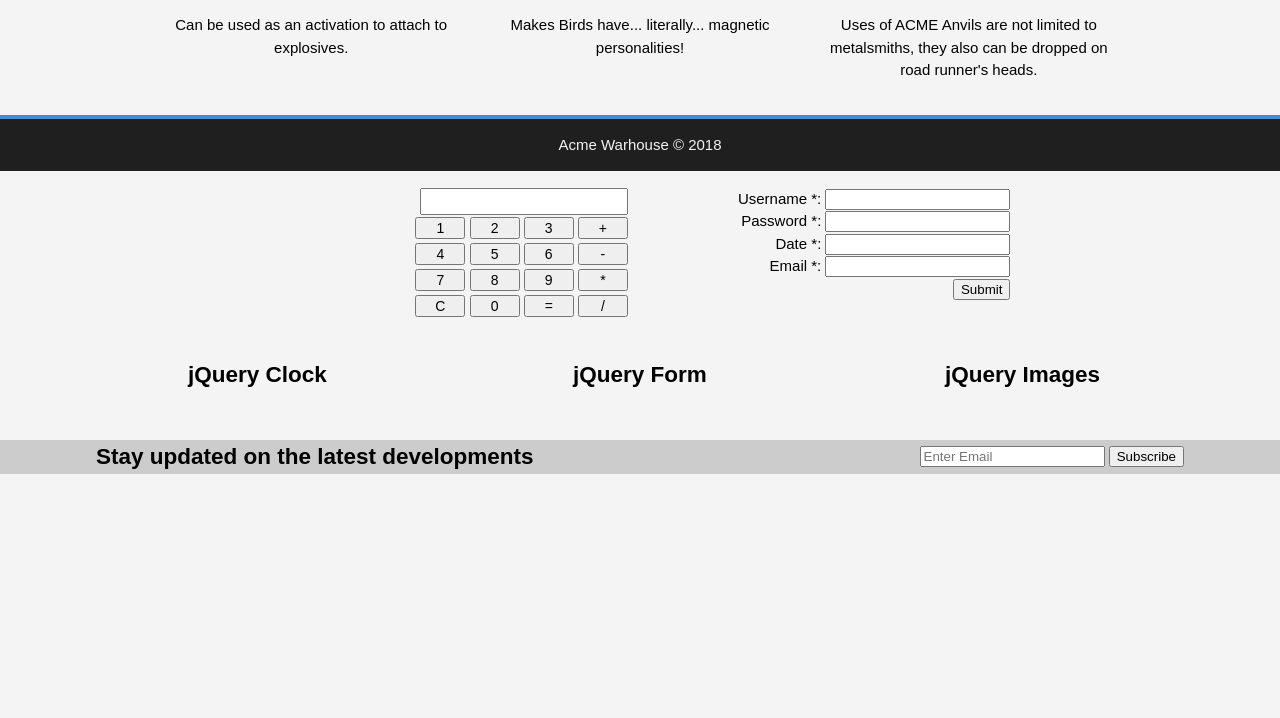
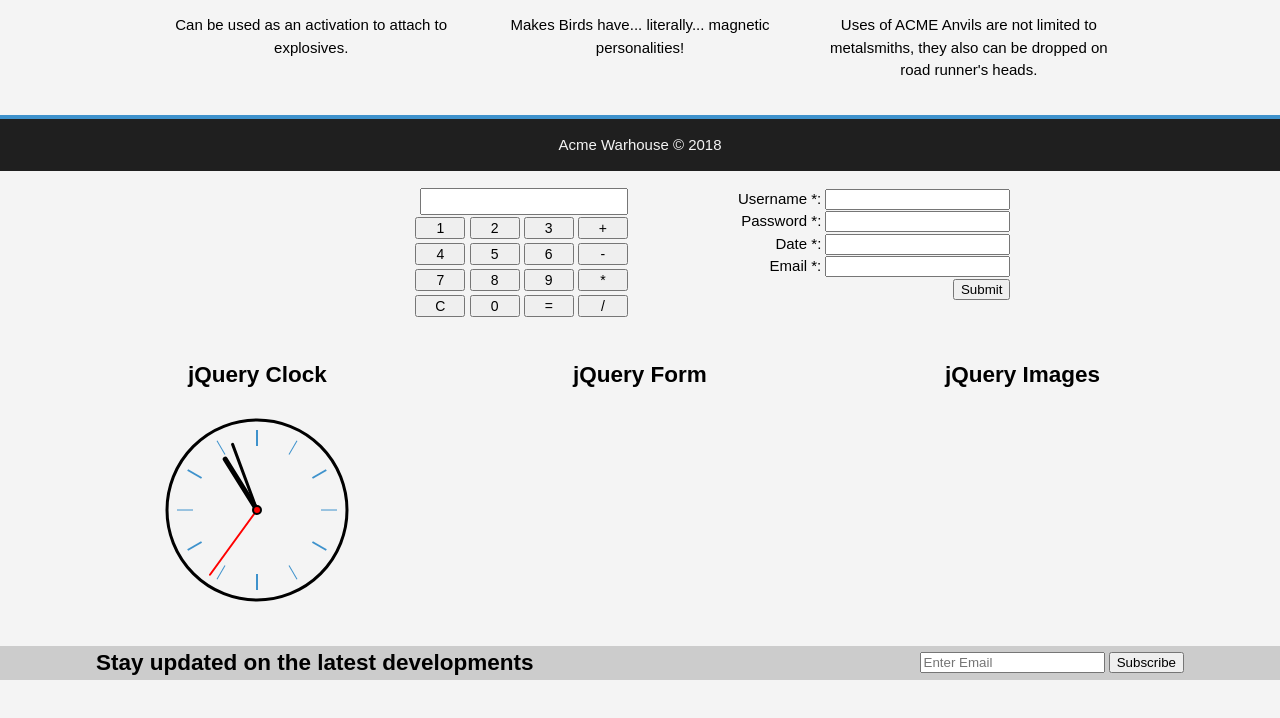
Before and after one commit to DV1X3R/tti-computer-science, a plain HTML site: page IV. Fourth Year/web-application-development-tools/tsi-web/index.html in a window 1280 px wide. Shown: the part 629-1347 px from the top of the page. Before the commit the page ends 1173 px from the top, so only its background shows below. Drawn offline with nearby package versions, Linux system fonts and the light colour scheme.

Commit message:
WEB: Clock init

```diff
--- /dev/null
+++ b/IV. Fourth Year/web-application-development-tools/tsi-web/clock.js
@@ -0,0 +1,61 @@
+$(document).ready(function () {
+    for (let i = 1; i < 13; i++) {
+        $(document.createElementNS('http://www.w3.org/2000/svg', 'line')).attr({
+            x1: '50%', y1: '18%',
+            x2: '50%', y2: '10%',
+            'transform-origin': '50% 50%',
+            'transform': `rotate(${(i / 12) * 360})`,
+            style: `stroke:#3E92CC; stroke-width:${i % 2 == 0 ? 2 : 1}`,
+        }).appendTo("#section-jquery svg");
+    }
+
+    $(document.createElementNS('http://www.w3.org/2000/svg', 'circle')).attr({
+        cx: '50%', cy: '50%', r: '45%',
+        stroke: 'black', 'stroke-width': 3, fill: 'none',
+    }).appendTo("#section-jquery svg");
+
+    $(document.createElementNS('http://www.w3.org/2000/svg', 'line')).attr({
+        id: 'clock-h',
+        x1: '50%', y1: '50%',
+        x2: '50%', y2: '20%',
+        'stroke-linecap': 'round',
+        'transform-origin': '50% 50%',
+        style: 'stroke:black; stroke-width:5',
+    }).appendTo("#section-jquery svg");
+
+    $(document.createElementNS('http://www.w3.org/2000/svg', 'line')).attr({
+        id: 'clock-m',
+        x1: '50%', y1: '50%',
+        x2: '50%', y2: '15%',
+        'stroke-linecap': 'round',
+        'transform-origin': '50% 50%',
+        style: 'stroke:black; stroke-width:3',
+    }).appendTo("#section-jquery svg");
+
+    $(document.createElementNS('http://www.w3.org/2000/svg', 'line')).attr({
+        id: 'clock-s',
+        x1: '50%', y1: '50%',
+        x2: '50%', y2: '10%',
+        'stroke-linecap': 'round',
+        'transform-origin': '50% 50%',
+        style: 'stroke:red; stroke-width:2',
+    }).appendTo("#section-jquery svg");
+
+    $(document.createElementNS('http://www.w3.org/2000/svg', 'circle')).attr({
+        cx: '50%', cy: '50%', r: '2%',
+        stroke: 'black', 'stroke-width': 2, fill: 'red',
+    }).appendTo("#section-jquery svg");
+
+    setInterval(tick, 1000);
+});
+
+function tick() {
+    let date = new Date();
+    let hd = (date.getHours() / 12) * 360 + (date.getMinutes() / 2);
+    let md = (date.getMinutes() / 60) * 360 + (date.getSeconds() / 10);
+    let sd = (date.getSeconds() / 60) * 360; //+ (date.getMilliseconds() / 160);
+
+    $('#clock-h').attr('transform', `rotate(${hd})`);
+    $('#clock-m').attr('transform', `rotate(${md})`);
+    $('#clock-s').attr('transform', `rotate(${sd})`);
+}
--- a/IV. Fourth Year/web-application-development-tools/tsi-web/index.html
+++ b/IV. Fourth Year/web-application-development-tools/tsi-web/index.html
@@ -12,6 +12,7 @@
     <script src="https://code.jquery.com/jquery-3.3.1.min.js" integrity="sha256-FgpCb/KJQlLNfOu91ta32o/NMZxltwRo8QtmkMRdAu8="
         crossorigin="anonymous"></script>
     <script src="calculator.js"></script>
+    <script src="clock.js"></script>
     <link rel="stylesheet" type="text/css" media="screen" href="./styles.css" />
     <style>
         body {
@@ -149,6 +150,7 @@
         <section id="section-jquery">
             <div class="box">
                 <h2>jQuery Clock</h2>
+                <svg width="200" height="200" />
             </div>
             <div class="box">
                 <h2>jQuery Form</h2>
--- a/IV. Fourth Year/web-application-development-tools/tsi-web/styles.css
+++ b/IV. Fourth Year/web-application-development-tools/tsi-web/styles.css
@@ -168,7 +168,7 @@ header a:hover {
 }
 
 @media(max-width: 780px) {
-    #section-products .box, #section-utils .box {
+    #section-products .box, #section-utils .box, #section-jquery .box {
         display: block;
         width: 100%;
         text-align: center;
@@ -179,4 +179,9 @@ header a:hover {
         width: 50%;
     }
 
+    #section-utils #calculator-out, #section-jquery .box svg {
+        width: 50%;
+        height: 50%;
+    }
+
 }
```
Also changed, not shown: IV. Fourth Year/web-application-development-tools/README.md.
